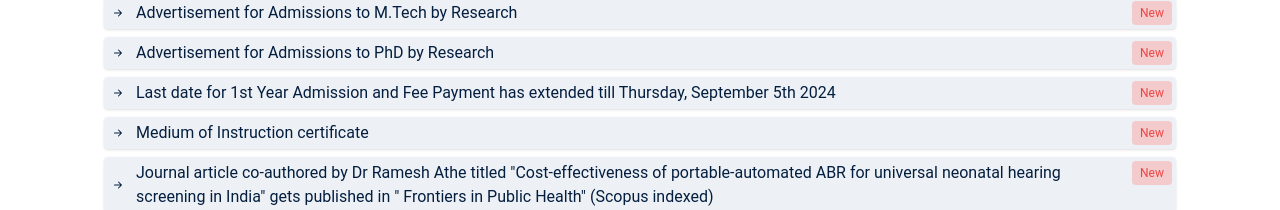
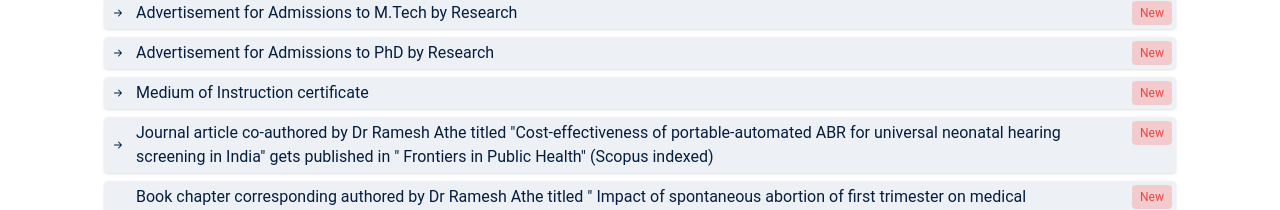
Before and after one commit to Velocity-IIITDWD/iiitdwd.ac.in, a Next.js app: page /announcements in a window 1280 px wide. Shown: the part 603-813 px from the top of the page. Built offline with nearby package versions, Linux system fonts and the light colour scheme.

Commit message:
data(announcements): remove the last date for first year admission announcement

```diff
--- a/data/announcements.ts
+++ b/data/announcements.ts
@@ -26,13 +26,6 @@ export const announcements: Announcement[] = [
   {
     link: '/docs/PhD.Admissions-Rolling-Advertisement.pdf',
     text: 'Advertisement for Admissions to PhD by Research',
-    new: true,
-    month: '9',
-    year: '2024',
-  },
-  {
-    link: '#',
-    text: 'Last date for 1st Year Admission and Fee Payment has extended till Thursday, September 5th 2024',
     new: true,
     month: '9',
     year: '2024',
```
